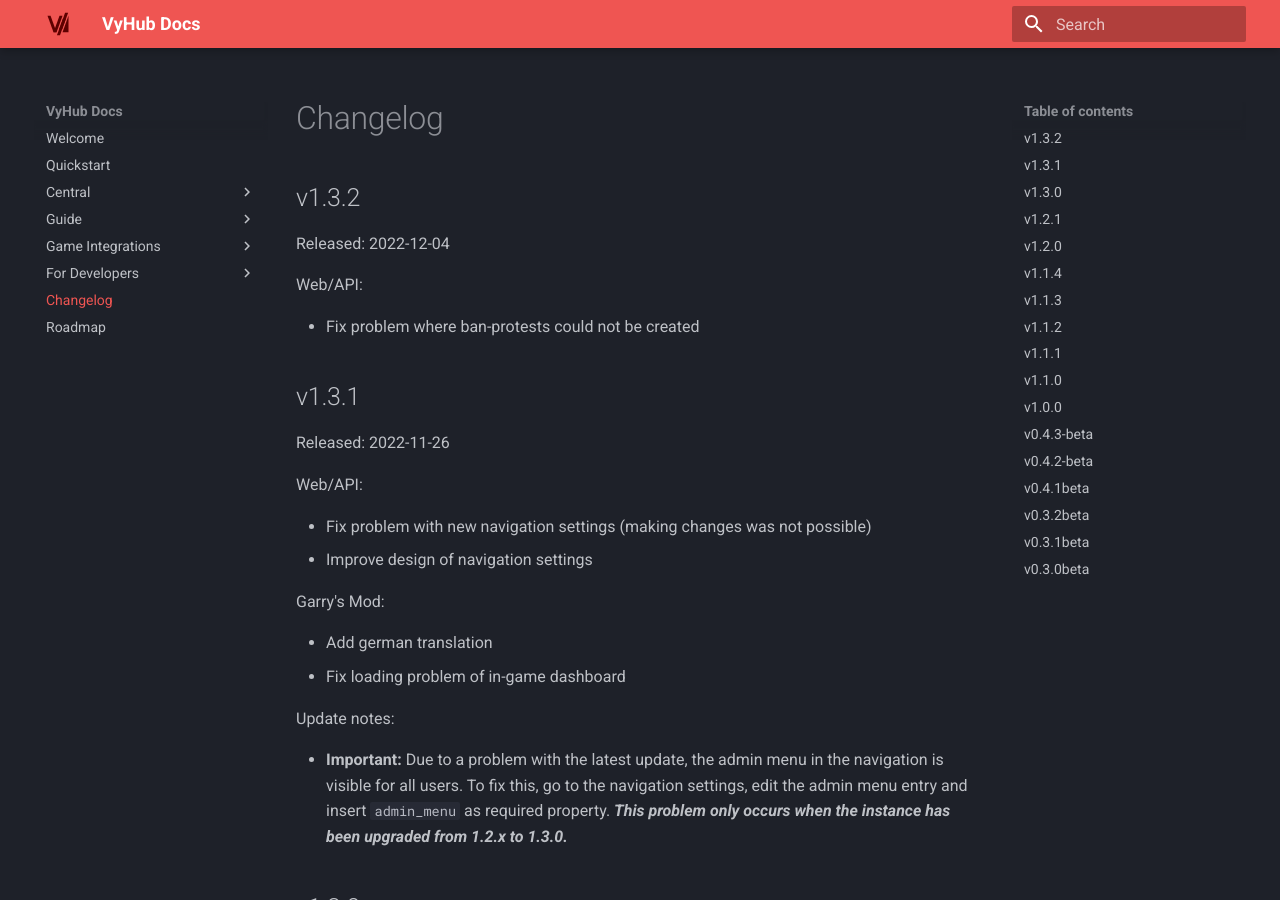
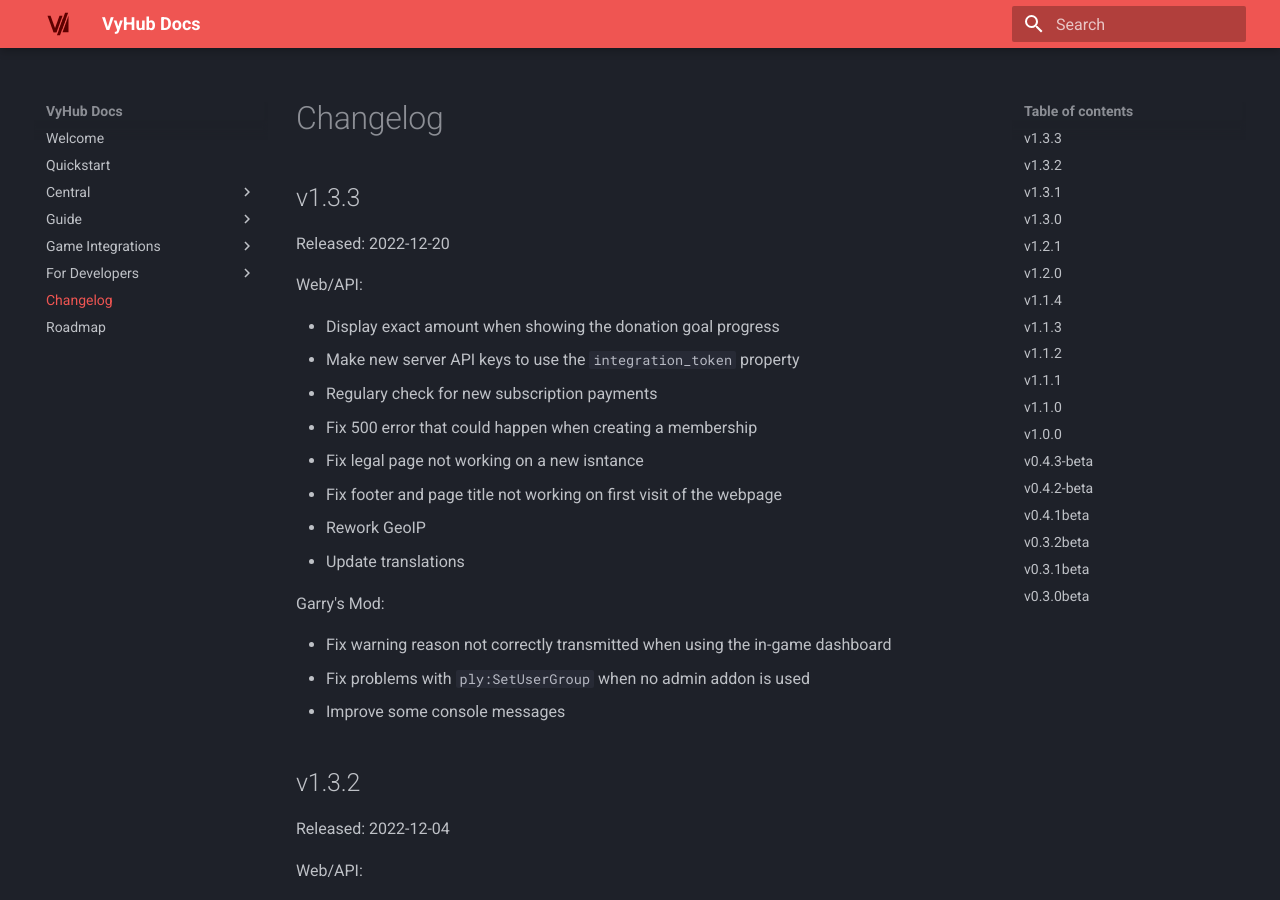
Before and after one commit to nyx-project/vyhub-documentation, an MkDocs documentation site: the page built from docs/changelog.md, in a window 1280 px wide and 900 px high. Built offline with MkDocs 1.6.1 and Material for MkDocs 9.7.7, drawn with Linux system fonts in a browser that asks for light colours; the version menu is left out.

Commit message:
Add changelog 1.3.3

```diff
--- a/docs/changelog.md
+++ b/docs/changelog.md
@@ -1,4 +1,25 @@
 # Changelog
+
+
+## v1.3.3
+Released: 2022-12-20
+
+Web/API:
+
+- Display exact amount when showing the donation goal progress
+- Make new server API keys to use the `integration_token` property
+- Regulary check for new subscription payments
+- Fix 500 error that could happen when creating a membership
+- Fix legal page not working on a new isntance
+- Fix footer and page title not working on first visit of the webpage
+- Rework GeoIP
+- Update translations
+
+Garry's Mod:
+
+- Fix warning reason not correctly transmitted when using the in-game dashboard
+- Fix problems with `ply:SetUserGroup` when no admin addon is used
+- Improve some console messages
 
 
 ## v1.3.2
```
